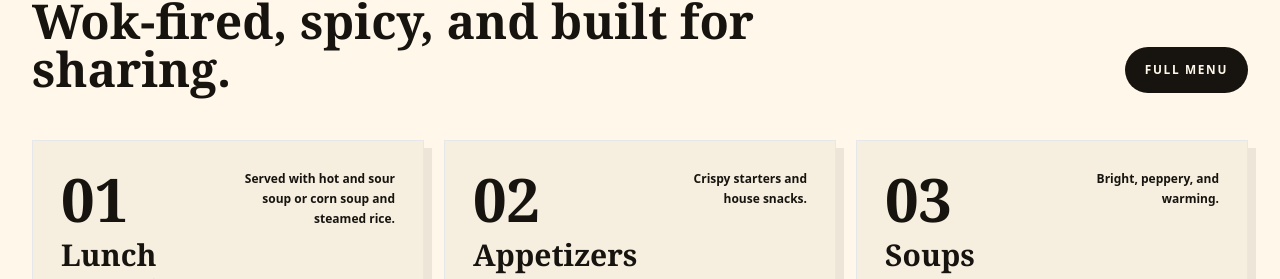
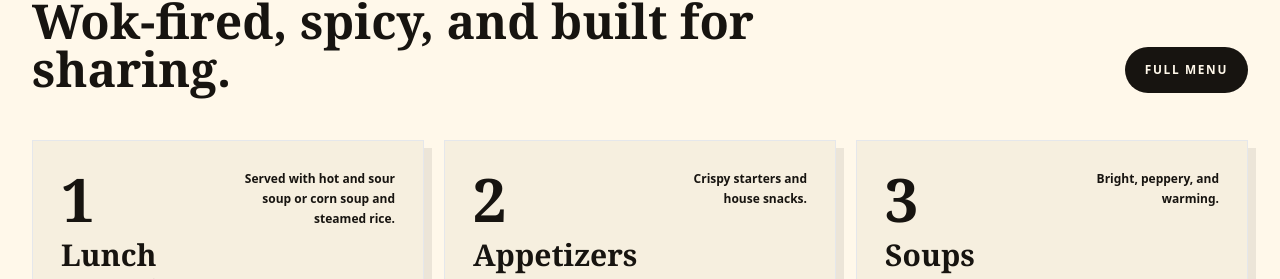
Before and after one commit to Volta-NYC/tangra-fusion, a Next.js app: page / in a window 1280 px wide. Shown: the part 1429-1708 px from the top of the page. Built offline with nearby package versions, Linux system fonts and the light colour scheme.

Commit message:
style: remove leading menu zeroes

```diff
--- a/app/components.tsx
+++ b/app/components.tsx
@@ -200,7 +200,7 @@ export function MenuCard({
       <div className="flex items-start justify-between gap-6">
         <div>
           <p className="font-serif text-6xl font-black text-red/18">
-            {String(index + 1).padStart(2, "0")}
+            {index + 1}
           </p>
           <h3 className="mt-2 font-serif text-3xl font-black">{title}</h3>
         </div>
```
